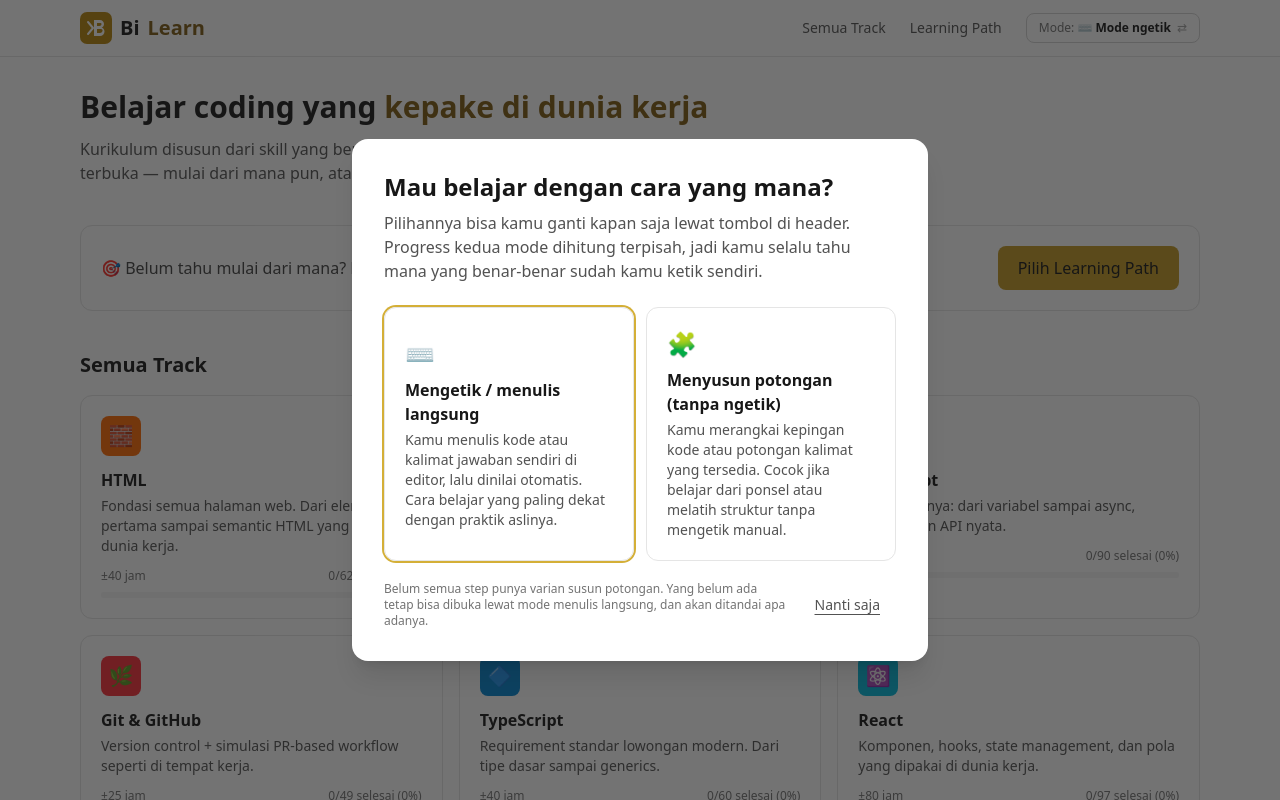
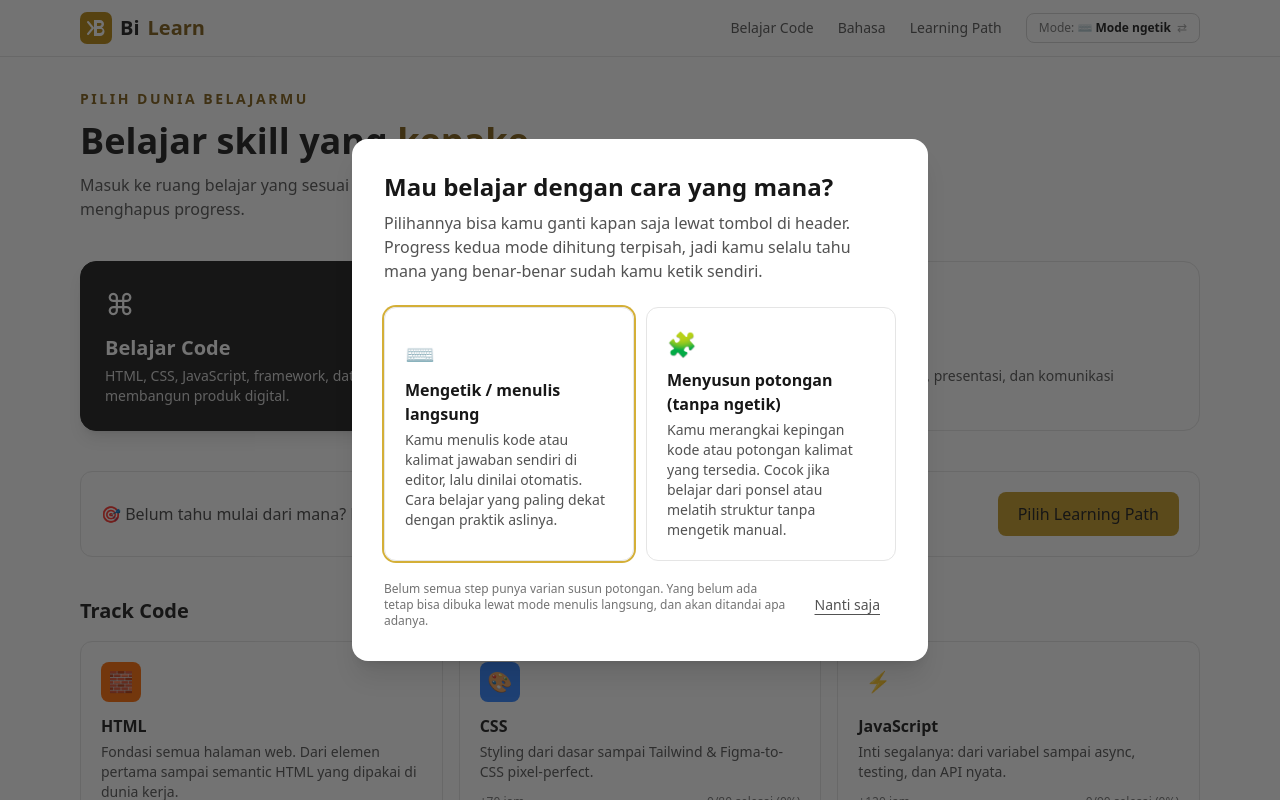
Before and after one commit to bimotss/BiLearn, a Next.js app: page / in a window 1280 px wide. Shown: the top 800 px of the page. Built offline with nearby package versions, Linux system fonts and the light colour scheme.

Commit message:
feat: separate code and language learning UI

```diff
--- a/src/app/layout.tsx
+++ b/src/app/layout.tsx
@@ -30,7 +30,10 @@ export default function RootLayout({
             </Link>
             <div className="flex items-center gap-4 text-sm font-medium text-neutral-600 sm:gap-6">
               <Link href="/" className="hover:text-gold-700">
-                Semua Track
+                Belajar Code
+              </Link>
+              <Link href="/?kategori=bahasa" className="hover:text-gold-700">
+                Bahasa
               </Link>
               <Link href="/paths" className="hover:text-gold-700">
                 Learning Path
--- a/src/app/page.tsx
+++ b/src/app/page.tsx
@@ -1,47 +1,97 @@
 "use client";
 
 import Link from "next/link";
+import { Suspense } from "react";
+import { useSearchParams } from "next/navigation";
 import { tracks, getTrackItems } from "@/data/tracks";
 import { getPath } from "@/data/paths";
 import { useProgress } from "@/lib/progress";
 
-export default function HomePage() {
+function HomeContent() {
+  const searchParams = useSearchParams();
+  const kategori = searchParams.get("kategori") === "bahasa" ? "bahasa" : "code";
   const { progress, ready, mode, doneCount, totalCount, setActivePath } =
     useProgress();
   const activePath = ready ? getPath(progress.activePath ?? "") : undefined;
+  const activePathKategori = kategori === "code" ? activePath : undefined;
 
   // Dengan path aktif: track diurutkan sesuai path (sisanya di bawah).
   // Tanpa path: semua track urutan default.
-  const ordered = activePath
+  const tracksKategori = tracks.filter((track) =>
+    kategori === "bahasa"
+      ? track.slug === "business-english"
+      : track.slug !== "business-english"
+  );
+
+  const ordered = activePathKategori
     ? [
-        ...activePath.trackSlugs
+        ...activePathKategori.trackSlugs
           .map((s) => tracks.find((t) => t.slug === s))
+          .filter((t) =>
+            kategori === "bahasa"
+              ? t?.slug === "business-english"
+              : t?.slug !== "business-english"
+          )
           .filter((t): t is (typeof tracks)[number] => Boolean(t)),
-        ...tracks.filter((t) => !activePath.trackSlugs.includes(t.slug)),
+        ...tracksKategori.filter((t) => !activePathKategori.trackSlugs.includes(t.slug)),
       ]
-    : tracks;
+    : tracksKategori;
 
   return (
     <div className="space-y-10">
       <section className="space-y-3">
-        <h1 className="text-3xl font-bold">
-          Belajar coding yang{" "}
-          <span className="text-gold-700">kepake di dunia kerja</span>
+        <p className="text-sm font-semibold uppercase tracking-[0.18em] text-gold-700">
+          Pilih dunia belajarmu
+        </p>
+        <h1 className="text-3xl font-bold sm:text-4xl">
+          Belajar skill yang <span className="text-gold-700">kepake</span>
         </h1>
         <p className="max-w-2xl text-neutral-600">
-          Kurikulum disusun dari skill yang benar-benar diminta lowongan kerja.
-          Semua materi terbuka — mulai dari mana pun, atau pilih learning path
-          sesuai tujuan kariermu.
+          Masuk ke ruang belajar yang sesuai tujuanmu. Pindah kategori kapan saja
+          tanpa menghapus progress.
         </p>
       </section>
 
-      {activePath ? (
+      <section className="grid gap-4 md:grid-cols-2" aria-label="Kategori belajar">
+        <Link
+          href="/"
+          className={`rounded-2xl border p-6 text-left transition hover:-translate-y-0.5 hover:shadow-md ${
+            kategori === "code"
+              ? "border-neutral-900 bg-neutral-900 text-white shadow-lg"
+              : "border-neutral-200 bg-white"
+          }`}
+        >
+          <span className="text-3xl" aria-hidden="true">⌘</span>
+          <h2 className="mt-3 text-xl font-bold">Belajar Code</h2>
+          <p className={`mt-1 text-sm ${kategori === "code" ? "text-neutral-300" : "text-neutral-600"}`}>
+            HTML, CSS, JavaScript, framework, database, dan skill teknis untuk
+            membangun produk digital.
+          </p>
+        </Link>
+        <Link
+          href="/?kategori=bahasa"
+          className={`rounded-2xl border p-6 text-left transition hover:-translate-y-0.5 hover:shadow-md ${
+            kategori === "bahasa"
+              ? "border-gold-500 bg-gold-50 shadow-lg"
+              : "border-neutral-200 bg-white"
+          }`}
+        >
+          <span className="text-3xl" aria-hidden="true">文</span>
+          <h2 className="mt-3 text-xl font-bold">Belajar Bahasa</h2>
+          <p className="mt-1 text-sm text-neutral-600">
+            Business English untuk email, meeting, presentasi, dan komunikasi
+            profesional sehari-hari.
+          </p>
+        </Link>
+      </section>
+
+      {activePathKategori ? (
         <section className="rounded-xl border border-gold-200 bg-gold-50 p-5">
           <div className="flex flex-wrap items-center justify-between gap-3">
             <div>
               <p className="text-sm font-medium text-gold-800">Path aktif</p>
               <p className="text-lg font-bold text-gold-900">
-                {activePath.icon} {activePath.title}
+                {activePathKategori.icon} {activePathKategori.title}
               </p>
             </div>
             <div className="flex gap-3">
@@ -77,7 +127,11 @@ export default function HomePage() {
 
       <section>
         <h2 className="mb-4 text-xl font-bold">
-          {activePath ? `Urutan track: ${activePath.title}` : "Semua Track"}
+          {kategori === "bahasa"
+            ? "Track Bahasa"
+            : activePathKategori
+              ? `Urutan track: ${activePathKategori.title}`
+              : "Track Code"}
         </h2>
         <div className="grid gap-4 sm:grid-cols-2 lg:grid-cols-3">
           {ordered.map((track, i) => {
@@ -88,7 +142,7 @@ export default function HomePage() {
             const done = ready ? doneCount(track.slug) : 0;
             const total = ready ? totalCount(track.slug) : semuaItem.length;
             const pct = total > 0 ? Math.round((done / total) * 100) : 0;
-            const inPath = activePath?.trackSlugs.includes(track.slug);
+            const inPath = activePathKategori?.trackSlugs.includes(track.slug);
             return (
               <Link
                 key={track.slug}
@@ -103,7 +157,7 @@ export default function HomePage() {
                   >
                     {track.icon}
                   </span>
-                  {activePath && inPath && (
+                  {activePathKategori && inPath && (
                     <span className="rounded-full bg-gold-100 px-2.5 py-0.5 text-xs font-medium text-gold-800">
                       Langkah {i + 1}
                     </span>
@@ -152,3 +206,11 @@ export default function HomePage() {
     </div>
   );
 }
+
+export default function HomePage() {
+  return (
+    <Suspense fallback={<div className="min-h-[32rem]" />}>
+      <HomeContent />
+    </Suspense>
+  );
+}
```
